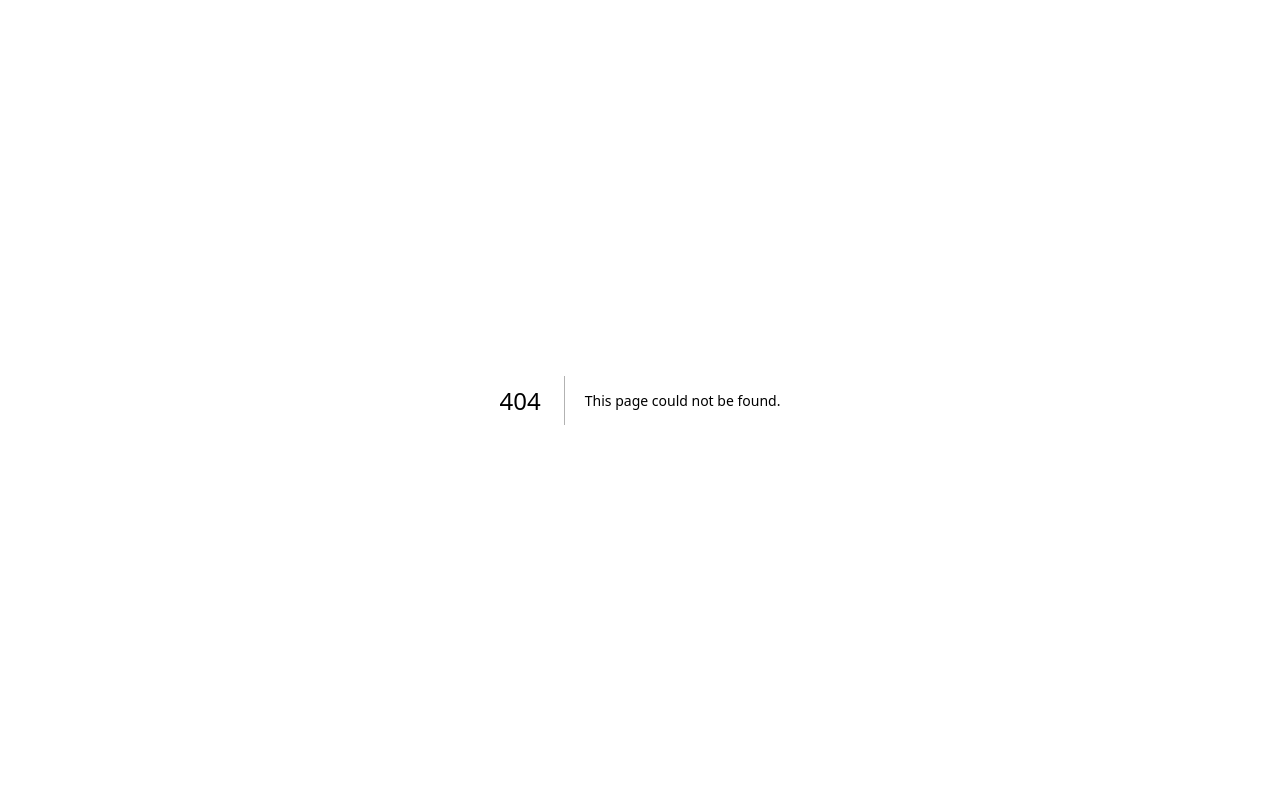
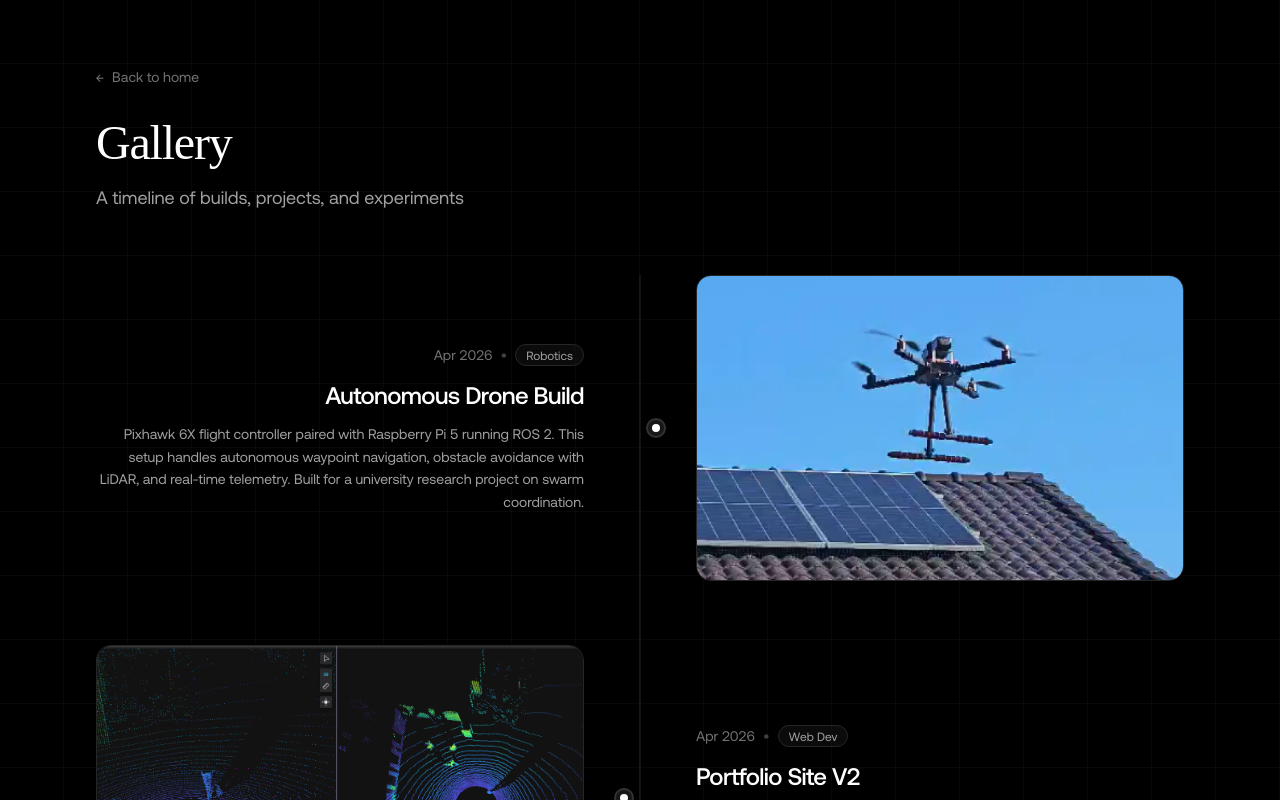
Before and after one commit to xau-dev/itsnutt.me, a Next.js app: page /gallery in a window 1280 px wide. Before the commit this address had no page. Shown: the top 800 px of the page. Built offline with nearby package versions, Linux system fonts and the light colour scheme; a web font is replaced by a local one.

Commit message:
added gallery page

```diff
--- /dev/null
+++ b/app/gallery/page.tsx
@@ -0,0 +1,263 @@
+import Image from "next/image";
+import Link from "next/link";
+import ScrollReveal from "../components/ScrollReveal";
+
+interface GalleryItem {
+  id: string;
+  src: string;
+  title: string;
+  description: string;
+  date: string;
+  category: string;
+}
+
+// Gallery data with metadata
+const galleryItems: GalleryItem[] = [
+  {
+    id: "1",
+    src: "/images/drone.png",
+    title: "Autonomous Drone Build",
+    description:
+      "Pixhawk 6X flight controller paired with Raspberry Pi 5 running ROS 2. This setup handles autonomous waypoint navigation, obstacle avoidance with LiDAR, and real-time telemetry. Built for a university research project on swarm coordination.",
+    date: "Apr 2026",
+    category: "Robotics",
+  },
+  {
+    id: "2",
+    src: "/images/test.png",
+    title: "Portfolio Site V2",
+    description:
+      "A complete redesign of my personal site built with Next.js 16, Tailwind CSS v4, and motion. Features smooth scroll, draggable polaroid stack, scroll-triggered animations, and a blog system with markdown support.",
+    date: "Apr 2026",
+    category: "Web Dev",
+  },
+  {
+    id: "3",
+    src: "/icons/davinci.png",
+    title: "Video Production Setup",
+    description:
+      "DaVinci Resolve workflow for color grading FPV drone footage. Custom LUTs and node trees for cinematic look. Also experimenting with Fusion for motion graphics.",
+    date: "Apr 2026",
+    category: "Creative",
+  },
+  {
+    id: "4",
+    src: "/icons/cloudflare.png",
+    title: "Infrastructure Stack",
+    description:
+      "Cloudflare Workers + Pages for edge deployment. Using R2 for object storage, D1 for SQLite at the edge, and KV for caching. Zero cold starts, global distribution.",
+    date: "Apr 2026",
+    category: "DevOps",
+  },
+  {
+    id: "5",
+    src: "/icons/Vercel.png",
+    title: "Vercel Deployments",
+    description:
+      "Experimenting with Next.js 16 on Vercel. Testing the new React 19 features, server components, and the latest caching strategies. Also trying out the new analytics.",
+    date: "Apr 2026",
+    category: "Web Dev",
+  },
+];
+
+// Sort by date descending
+const sortedItems = [...galleryItems].sort((a, b) => {
+  const dateA = new Date(a.date + " 01");
+  const dateB = new Date(b.date + " 01");
+  return dateB.getTime() - dateA.getTime();
+});
+
+function TimelineItem({
+  item,
+  index,
+  isLeft,
+}: {
+  item: GalleryItem;
+  index: number;
+  isLeft: boolean;
+}) {
+  return (
+    <ScrollReveal direction="up" delay={0.1 * index}>
+      <div
+        className={`relative flex items-center gap-8 ${
+          isLeft ? "flex-row" : "flex-row-reverse"
+        }`}
+      >
+        {/* Content side */}
+        <div className={`flex-1 ${isLeft ? "text-right pr-8" : "text-left pl-8"}`}>
+          <div
+            className="inline-flex items-center gap-2 mb-3"
+            style={{ fontFamily: "var(--font-aeonik)" }}
+          >
+            <span className="text-neutral-500 text-sm">{item.date}</span>
+            <span className="text-neutral-700">•</span>
+            <span
+              className="px-2.5 py-0.5 border border-neutral-800 bg-neutral-900/50 text-neutral-400 text-xs"
+              style={{ borderRadius: "12px" }}
+            >
+              {item.category}
+            </span>
+          </div>
+
+          <h3
+            className="text-xl sm:text-2xl font-medium text-white mb-3 tracking-tight"
+            style={{ fontFamily: "var(--font-aeonik)" }}
+          >
+            {item.title}
+          </h3>
+
+          <p className="text-neutral-400 text-sm leading-relaxed">
+            {item.description}
+          </p>
+        </div>
+
+        {/* Timeline dot */}
+        <div className="relative z-10 flex-shrink-0">
+          <div
+            className="w-4 h-4 rounded-full bg-white border-4 border-neutral-900"
+            style={{ boxShadow: "0 0 0 2px rgba(255,255,255,0.2)" }}
+          />
+        </div>
+
+        {/* Image side */}
+        <div className="flex-1">
+          <div
+            className="group border border-neutral-800 bg-neutral-900/30 backdrop-blur-sm overflow-hidden hover:border-neutral-700 transition-all duration-300"
+            style={{ borderRadius: "15px" }}
+          >
+            <div className="relative aspect-[16/10] overflow-hidden">
+              <Image
+                src={item.src}
+                alt={item.title}
+                fill
+                className="object-cover group-hover:scale-105 transition-transform duration-500"
+                sizes="(max-width: 768px) 100vw, 50vw"
+              />
+              <div className="absolute inset-0 bg-gradient-to-t from-neutral-900/40 to-transparent opacity-0 group-hover:opacity-100 transition-opacity duration-300" />
+            </div>
+          </div>
+        </div>
+      </div>
+    </ScrollReveal>
+  );
+}
+
+function MobileTimelineItem({
+  item,
+  index,
+}: {
+  item: GalleryItem;
+  index: number;
+}) {
+  return (
+    <ScrollReveal direction="up" delay={0.1 * index}>
+      <div className="relative pl-8">
+        {/* Timeline line */}
+        <div className="absolute left-[7px] top-0 bottom-0 w-px bg-neutral-800" />
+
+        {/* Timeline dot */}
+        <div className="absolute left-0 top-6 z-10">
+          <div
+            className="w-4 h-4 rounded-full bg-white border-4 border-neutral-900"
+            style={{ boxShadow: "0 0 0 2px rgba(255,255,255,0.2)" }}
+          />
+        </div>
+
+        <div className="pb-12">
+          {/* Image */}
+          <div
+            className="group border border-neutral-800 bg-neutral-900/30 backdrop-blur-sm overflow-hidden hover:border-neutral-700 transition-all duration-300 mb-4"
+            style={{ borderRadius: "15px" }}
+          >
+            <div className="relative aspect-[16/10] overflow-hidden">
+              <Image
+                src={item.src}
+                alt={item.title}
+                fill
+                className="object-cover group-hover:scale-105 transition-transform duration-500"
+                sizes="100vw"
+              />
+              <div className="absolute inset-0 bg-gradient-to-t from-neutral-900/40 to-transparent opacity-0 group-hover:opacity-100 transition-opacity duration-300" />
+            </div>
+          </div>
+
+          {/* Content */}
+          <div style={{ fontFamily: "var(--font-aeonik)" }}>
+            <div className="flex items-center gap-2 mb-2">
+              <span className="text-neutral-500 text-sm">{item.date}</span>
+              <span className="text-neutral-700">•</span>
+              <span
+                className="px-2 py-0.5 border border-neutral-800 bg-neutral-900/50 text-neutral-400 text-xs"
+                style={{ borderRadius: "12px" }}
+              >
+                {item.category}
+              </span>
+            </div>
+
+            <h3 className="text-lg font-medium text-white mb-2 tracking-tight">
+              {item.title}
+            </h3>
+
+            <p className="text-neutral-400 text-sm leading-relaxed">
+              {item.description}
+            </p>
+          </div>
+        </div>
+      </div>
+    </ScrollReveal>
+  );
+}
+
+export default function GalleryPage() {
+  return (
+    <div className="min-h-full bg-grid-lines relative">
+      <div className="max-w-[1400px] mx-auto relative z-10 px-4 sm:px-8 md:px-16 lg:px-24 py-16">
+        <ScrollReveal direction="up">
+          <div className="mb-16">
+            <Link
+              href="/"
+              className="inline-flex items-center gap-2 text-neutral-500 text-sm hover:text-white transition-colors mb-8"
+              style={{ fontFamily: "var(--font-aeonik)" }}
+            >
+              <span>←</span> Back to home
+            </Link>
+
+            <h1
+              className="text-4xl md:text-5xl font-normal text-white tracking-tight mb-4"
+              style={{ fontFamily: "var(--font-domaine-condensed)" }}
+            >
+              Gallery
+            </h1>
+            <p className="text-neutral-400 text-lg" style={{ fontFamily: "var(--font-aeonik)" }}>
+              A timeline of builds, projects, and experiments
+            </p>
+          </div>
+        </ScrollReveal>
+
+        {/* Desktop Timeline - Alternating sides */}
+        <div className="hidden md:block relative">
+          {/* Center line */}
+          <div className="absolute left-1/2 top-0 bottom-0 w-px bg-neutral-800 -translate-x-1/2" />
+
+          <div className="space-y-16">
+            {sortedItems.map((item, index) => (
+              <TimelineItem
+                key={item.id}
+                item={item}
+                index={index}
+                isLeft={index % 2 === 0}
+              />
+            ))}
+          </div>
+        </div>
+
+        {/* Mobile Timeline - Single column */}
+        <div className="md:hidden">
+          {sortedItems.map((item, index) => (
+            <MobileTimelineItem key={item.id} item={item} index={index} />
+          ))}
+        </div>
+      </div>
+    </div>
+  );
+}
```
